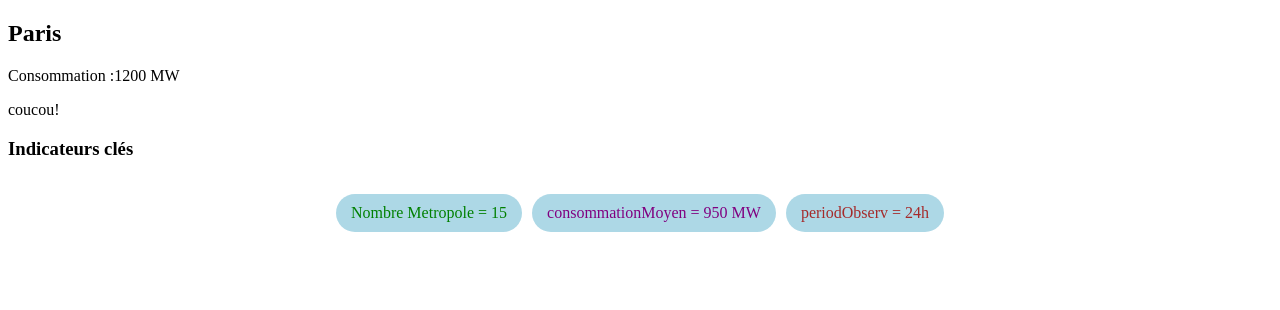
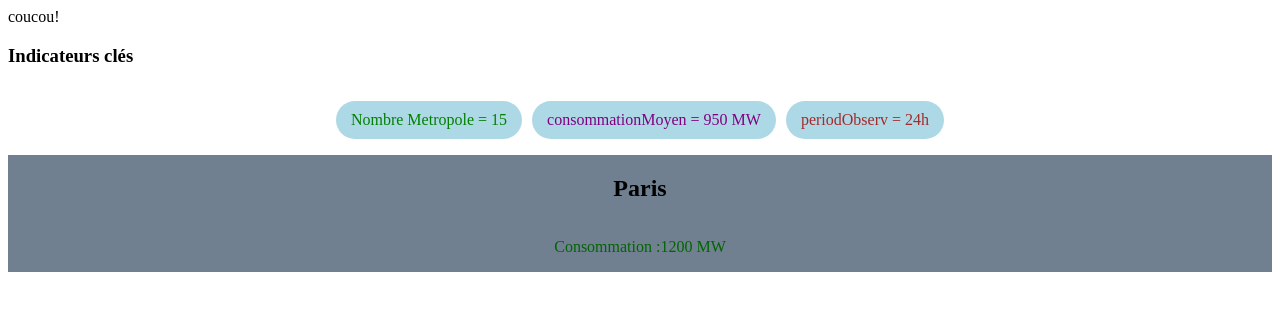
Before and after one commit to ChaBoxxHF/eco2mix-dashboard, a React (Vite) app: page / in a window 1280 px wide. Shown: the top 310 px of the page. Built offline with nearby package versions, Linux system fonts and the light colour scheme.

Commit message:
fin du premier exo solo :)

```diff
--- /dev/null
+++ b/src/components/MetropolisCard/MetropolisCard.css
@@ -0,0 +1,15 @@
+.metropolis-card {
+  background-color: slategray;
+  display: flex;
+  flex-direction: column;
+  justify-content: center;
+  align-items: center;
+  margin: 0 auto;
+}
+
+.card-content {
+  color: darkgreen;
+}
+
+.label {
+}
--- a/src/components/MetropolisCard/MetropolisCard.jsx
+++ b/src/components/MetropolisCard/MetropolisCard.jsx
@@ -1,3 +1,5 @@
+import "./MetropolisCard.css";
+
 function MetropolisCard() {
   const ville = "Paris";
   const consommation = "1200 MW";
--- a/src/main.jsx
+++ b/src/main.jsx
@@ -6,7 +6,7 @@ import MetropolisCard from "./components/MetropolisCard/MetropolisCard.jsx";
 
 createRoot(document.getElementById("root")).render(
   <StrictMode>
+    <InfosPanel />
     <MetropolisCard />
-    <InfosPanel />
   </StrictMode>
 );
```
